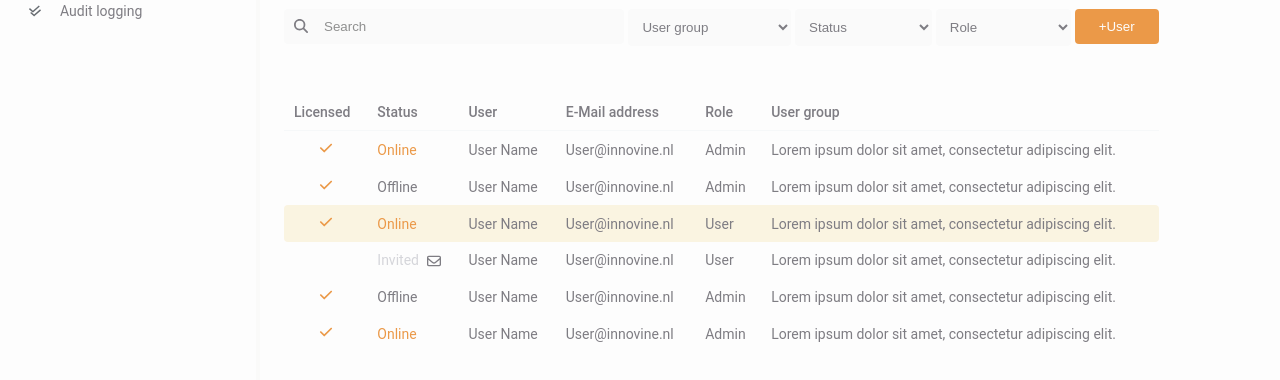
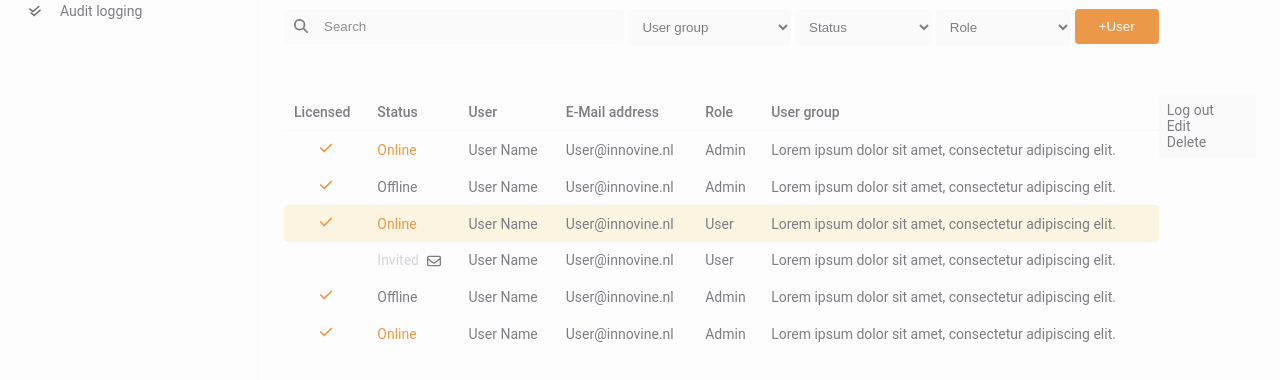
Before and after one commit to anilukin/verstka, a Next.js app: page /page2 in a window 1280 px wide. Shown: the part 258-638 px from the top of the page. Built offline with nearby package versions, Linux system fonts and the light colour scheme.

Commit message:
add Tooltip component

```diff
--- /dev/null
+++ b/src/app/page2/UserOverview/Tooltip/Tooltip.js
@@ -0,0 +1,15 @@
+import './tooltip.css';
+
+// import Image from 'next/image';
+
+export default function Tooltip () {
+    return(
+        <div className="tooltip_container">
+            <ul>
+                <li>Log out</li>
+                <li>Edit</li>
+                <li>Delete</li>
+            </ul>
+        </div>
+    );
+};
--- /dev/null
+++ b/src/app/page2/UserOverview/Tooltip/tooltip.css
@@ -0,0 +1,7 @@
+.tooltip_container {
+    background-color: #FAFBFB;
+    padding:  8px;
+    border-radius: 4px;
+    width: 10%;
+    height: fit-content;
+}
--- a/src/app/page2/UserOverview/UserOverview.js
+++ b/src/app/page2/UserOverview/UserOverview.js
@@ -3,8 +3,8 @@ import './userOverview.css';
 import Image from 'next/image';
 import magnifyingIcon from '../../../../public/magnifying-glass-icon.svg';
 
-
 import UserRow from './UserRow';
+import Tooltip from './Tooltip/Tooltip';
 
 export default function UserOverview({usersInfo}) {
 
@@ -71,6 +71,7 @@ export default function UserOverview({usersInfo}) {
 
             </div>
 
+            <div className="userOverview_serching_table_container">
                 <div className="userOverview_serching_table">
                     <table className="userOverview_serching_table_styles">
                         <thead>
@@ -88,6 +89,9 @@ export default function UserOverview({usersInfo}) {
                         </tbody>
                     </table>
                 </div>
+
+                <Tooltip />
+            </div>
         </div>
     )
 }
--- a/src/app/page2/UserOverview/userOverview.css
+++ b/src/app/page2/UserOverview/userOverview.css
@@ -109,6 +109,9 @@ progress::-moz-progress-bar {
     width: 100%;
 }
 
+.userOverview_serching_table_container {
+    display: flex;
+}
 .userOverview_serching_table {
     width: 90%;
 }
```
Lines whose indentation alone changed are shown as unchanged.
